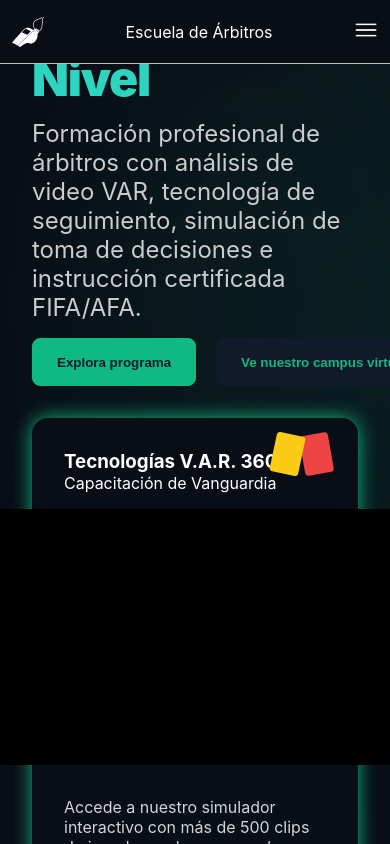
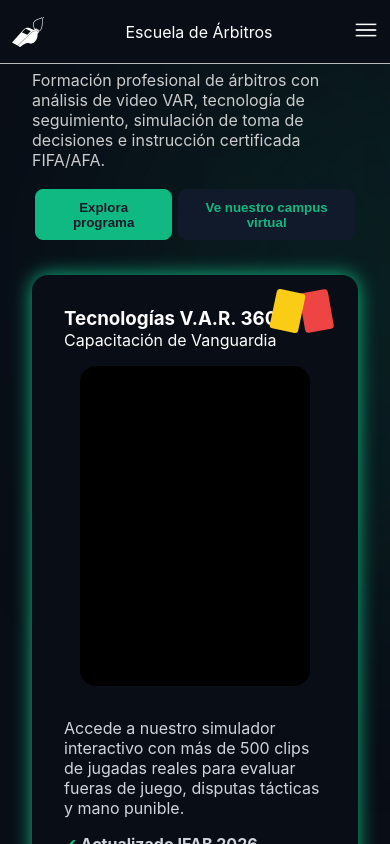
Before and after one commit to luiscaleni/escuela, a React (Vite) app: page / in a window 390 px wide. Shown: the top 844 px of the page. Built offline with nearby package versions, Linux system fonts and the light colour scheme; no server answers.

Commit message:
escueladearbitros-new design-4

```diff
--- a/src/App/components/css/Button.module.css
+++ b/src/App/components/css/Button.module.css
@@ -4,6 +4,7 @@
     max-width: 16rem;
     min-width: 4rem;
     min-height: 3rem;
+    margin: 0.2rem;
     padding: 0.6rem 1.5rem;
     text-align:c enter;
     color: #111A2B;
--- a/src/App/components/css/ContentPreviewLand.module.css
+++ b/src/App/components/css/ContentPreviewLand.module.css
@@ -97,7 +97,7 @@
         padding: 1rem;
     }
     .contentPreviewLand > .contentElements > .contentVideo > video{
-        width: 40rem;
+        width: 80%;
         height: 20rem;
     }
     .contentPreviewLand > .contentElements > .contentFooter{
@@ -106,7 +106,7 @@
 }
 @media (max-width: 955px){
     .contentPreviewLand > .contentElements > .contentVideo > video{
-        width: 32rem;
-        height: 16rem;
+        width: 100%;
+        min-height: 20rem;
     }
 }
--- a/src/App/components/css/ContentTextLand.module.css
+++ b/src/App/components/css/ContentTextLand.module.css
@@ -37,3 +37,20 @@
         font-size: 3rem;
     }
 }
+@media (max-width: 955px){
+    .contentTextLand > .titleTextLand {
+        font-size: 2rem;
+    }
+    .contentTextLand > .descript{
+        font-size: 1rem;
+        padding: 1rem 0;
+        color: #ccc;
+    }
+    .contentTextLand > .contButton{
+        width: 100%;
+
+        display: flex;
+        justify-content: center;
+        align-items: center;
+    }
+}
--- a/src/App/components/css/Section.module.css
+++ b/src/App/components/css/Section.module.css
@@ -248,7 +248,10 @@
 @media (max-width: 1280px){
     .contentLand{
         width: 100%;
+
         display: flex;
+        justify-content: center;
+        align-items: center;
         flex-wrap: wrap;
         flex-direction: column;
     }
```
